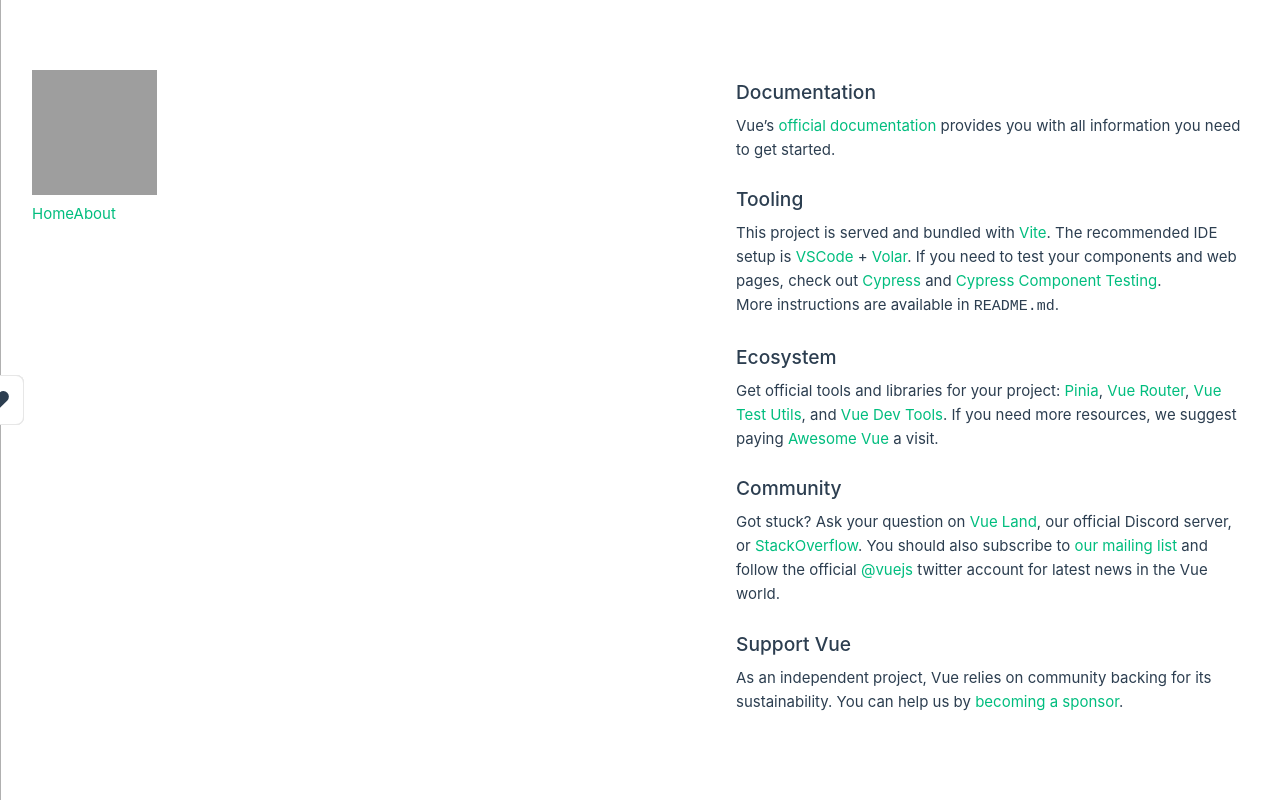
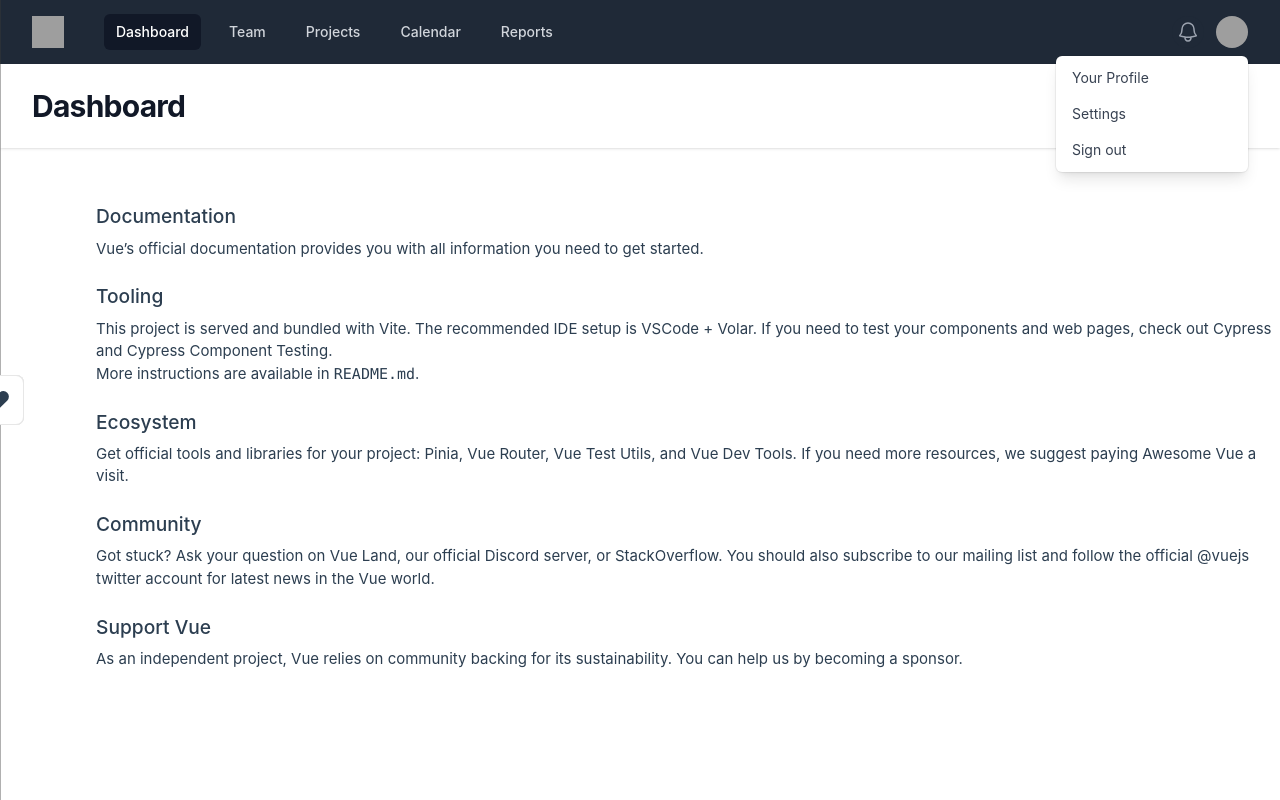
Before and after one commit to Uhelliton/movies-vue, a Vue app: page / in a window 1280 px wide. Built offline with nearby package versions, Linux system fonts and the light colour scheme; grey boxes are pictures that could not be loaded.

Commit message:
build: config tailwind

```diff
--- /dev/null
+++ b/postcss.config.js
@@ -0,0 +1,6 @@
+module.exports = {
+  plugins: {
+    tailwindcss: {},
+    autoprefixer: {},
+  },
+}
--- a/src/App.vue
+++ b/src/App.vue
@@ -2,16 +2,125 @@
 </script>
 
 <template>
-  <header>
-    <img alt="Vue logo" class="logo" src="@/assets/logo.svg" width="125" height="125" />
+  <div class="min-h-full">
+    <nav class="bg-gray-800">
+      <div class="mx-auto max-w-7xl px-4 sm:px-6 lg:px-8">
+        <div class="flex h-16 items-center justify-between">
+          <div class="flex items-center">
+            <div class="flex-shrink-0">
+              <img class="h-8 w-8" src="https://tailwindui.com/img/logos/mark.svg?color=indigo&shade=500" alt="Your Company">
+            </div>
+            <div class="hidden md:block">
+              <div class="ml-10 flex items-baseline space-x-4">
+                <!-- Current: "bg-gray-900 text-white", Default: "text-gray-300 hover:bg-gray-700 hover:text-white" -->
+                <a href="#" class="bg-gray-900 text-white rounded-md px-3 py-2 text-sm font-medium" aria-current="page">Dashboard</a>
+                <a href="#" class="text-gray-300 hover:bg-gray-700 hover:text-white rounded-md px-3 py-2 text-sm font-medium">Team</a>
+                <a href="#" class="text-gray-300 hover:bg-gray-700 hover:text-white rounded-md px-3 py-2 text-sm font-medium">Projects</a>
+                <a href="#" class="text-gray-300 hover:bg-gray-700 hover:text-white rounded-md px-3 py-2 text-sm font-medium">Calendar</a>
+                <a href="#" class="text-gray-300 hover:bg-gray-700 hover:text-white rounded-md px-3 py-2 text-sm font-medium">Reports</a>
+              </div>
+            </div>
+          </div>
+          <div class="hidden md:block">
+            <div class="ml-4 flex items-center md:ml-6">
+              <button type="button" class="rounded-full bg-gray-800 p-1 text-gray-400 hover:text-white focus:outline-none focus:ring-2 focus:ring-white focus:ring-offset-2 focus:ring-offset-gray-800">
+                <span class="sr-only">View notifications</span>
+                <svg class="h-6 w-6" fill="none" viewBox="0 0 24 24" stroke-width="1.5" stroke="currentColor" aria-hidden="true">
+                  <path stroke-linecap="round" stroke-linejoin="round" d="M14.857 17.082a23.848 23.848 0 005.454-1.31A8.967 8.967 0 0118 9.75v-.7V9A6 6 0 006 9v.75a8.967 8.967 0 01-2.312 6.022c1.733.64 3.56 1.085 5.455 1.31m5.714 0a24.255 24.255 0 01-5.714 0m5.714 0a3 3 0 11-5.714 0" />
+                </svg>
+              </button>
 
-    <div class="wrapper">
-      <nav>
-        <RouterLink to="/">Home</RouterLink>
-        <RouterLink to="/about">About</RouterLink>
-      </nav>
-    </div>
-  </header>
+              <!-- Profile dropdown -->
+              <div class="relative ml-3">
+                <div>
+                  <button type="button" class="flex max-w-xs items-center rounded-full bg-gray-800 text-sm focus:outline-none focus:ring-2 focus:ring-white focus:ring-offset-2 focus:ring-offset-gray-800" id="user-menu-button" aria-expanded="false" aria-haspopup="true">
+                    <span class="sr-only">Open user menu</span>
+                    <img class="h-8 w-8 rounded-full" src="https://images.unsplash.com/photo-1472099645785-5658abf4ff4e?ixlib=rb-1.2.1&ixid=eyJhcHBfaWQiOjEyMDd9&auto=format&fit=facearea&facepad=2&w=256&h=256&q=80" alt="">
+                  </button>
+                </div>
+
+                <!--
+                  Dropdown menu, show/hide based on menu state.
+
+                  Entering: "transition ease-out duration-100"
+                    From: "transform opacity-0 scale-95"
+                    To: "transform opacity-100 scale-100"
+                  Leaving: "transition ease-in duration-75"
+                    From: "transform opacity-100 scale-100"
+                    To: "transform opacity-0 scale-95"
+                -->
+                <div class="absolute right-0 z-10 mt-2 w-48 origin-top-right rounded-md bg-white py-1 shadow-lg ring-1 ring-black ring-opacity-5 focus:outline-none" role="menu" aria-orientation="vertical" aria-labelledby="user-menu-button" tabindex="-1">
+                  <!-- Active: "bg-gray-100", Not Active: "" -->
+                  <a href="#" class="block px-4 py-2 text-sm text-gray-700" role="menuitem" tabindex="-1" id="user-menu-item-0">Your Profile</a>
+                  <a href="#" class="block px-4 py-2 text-sm text-gray-700" role="menuitem" tabindex="-1" id="user-menu-item-1">Settings</a>
+                  <a href="#" class="block px-4 py-2 text-sm text-gray-700" role="menuitem" tabindex="-1" id="user-menu-item-2">Sign out</a>
+                </div>
+              </div>
+            </div>
+          </div>
+          <div class="-mr-2 flex md:hidden">
+            <!-- Mobile menu button -->
+            <button type="button" class="inline-flex items-center justify-center rounded-md bg-gray-800 p-2 text-gray-400 hover:bg-gray-700 hover:text-white focus:outline-none focus:ring-2 focus:ring-white focus:ring-offset-2 focus:ring-offset-gray-800" aria-controls="mobile-menu" aria-expanded="false">
+              <span class="sr-only">Open main menu</span>
+              <!-- Menu open: "hidden", Menu closed: "block" -->
+              <svg class="block h-6 w-6" fill="none" viewBox="0 0 24 24" stroke-width="1.5" stroke="currentColor" aria-hidden="true">
+                <path stroke-linecap="round" stroke-linejoin="round" d="M3.75 6.75h16.5M3.75 12h16.5m-16.5 5.25h16.5" />
+              </svg>
+              <!-- Menu open: "block", Menu closed: "hidden" -->
+              <svg class="hidden h-6 w-6" fill="none" viewBox="0 0 24 24" stroke-width="1.5" stroke="currentColor" aria-hidden="true">
+                <path stroke-linecap="round" stroke-linejoin="round" d="M6 18L18 6M6 6l12 12" />
+              </svg>
+            </button>
+          </div>
+        </div>
+      </div>
+
+      <!-- Mobile menu, show/hide based on menu state. -->
+      <div class="md:hidden" id="mobile-menu">
+        <div class="space-y-1 px-2 pb-3 pt-2 sm:px-3">
+          <!-- Current: "bg-gray-900 text-white", Default: "text-gray-300 hover:bg-gray-700 hover:text-white" -->
+          <a href="#" class="bg-gray-900 text-white block rounded-md px-3 py-2 text-base font-medium" aria-current="page">Dashboard</a>
+          <a href="#" class="text-gray-300 hover:bg-gray-700 hover:text-white block rounded-md px-3 py-2 text-base font-medium">Team</a>
+          <a href="#" class="text-gray-300 hover:bg-gray-700 hover:text-white block rounded-md px-3 py-2 text-base font-medium">Projects</a>
+          <a href="#" class="text-gray-300 hover:bg-gray-700 hover:text-white block rounded-md px-3 py-2 text-base font-medium">Calendar</a>
+          <a href="#" class="text-gray-300 hover:bg-gray-700 hover:text-white block rounded-md px-3 py-2 text-base font-medium">Reports</a>
+        </div>
+        <div class="border-t border-gray-700 pb-3 pt-4">
+          <div class="flex items-center px-5">
+            <div class="flex-shrink-0">
+              <img class="h-10 w-10 rounded-full" src="https://images.unsplash.com/photo-1472099645785-5658abf4ff4e?ixlib=rb-1.2.1&ixid=eyJhcHBfaWQiOjEyMDd9&auto=format&fit=facearea&facepad=2&w=256&h=256&q=80" alt="">
+            </div>
+            <div class="ml-3">
+              <div class="text-base font-medium leading-none text-white">Tom Cook</div>
+              <div class="text-sm font-medium leading-none text-gray-400">tom@example.com</div>
+            </div>
+            <button type="button" class="ml-auto flex-shrink-0 rounded-full bg-gray-800 p-1 text-gray-400 hover:text-white focus:outline-none focus:ring-2 focus:ring-white focus:ring-offset-2 focus:ring-offset-gray-800">
+              <span class="sr-only">View notifications</span>
+              <svg class="h-6 w-6" fill="none" viewBox="0 0 24 24" stroke-width="1.5" stroke="currentColor" aria-hidden="true">
+                <path stroke-linecap="round" stroke-linejoin="round" d="M14.857 17.082a23.848 23.848 0 005.454-1.31A8.967 8.967 0 0118 9.75v-.7V9A6 6 0 006 9v.75a8.967 8.967 0 01-2.312 6.022c1.733.64 3.56 1.085 5.455 1.31m5.714 0a24.255 24.255 0 01-5.714 0m5.714 0a3 3 0 11-5.714 0" />
+              </svg>
+            </button>
+          </div>
+          <div class="mt-3 space-y-1 px-2">
+            <a href="#" class="block rounded-md px-3 py-2 text-base font-medium text-gray-400 hover:bg-gray-700 hover:text-white">Your Profile</a>
+            <a href="#" class="block rounded-md px-3 py-2 text-base font-medium text-gray-400 hover:bg-gray-700 hover:text-white">Settings</a>
+            <a href="#" class="block rounded-md px-3 py-2 text-base font-medium text-gray-400 hover:bg-gray-700 hover:text-white">Sign out</a>
+          </div>
+        </div>
+      </div>
+    </nav>
+
+    <header class="bg-white shadow">
+      <div class="mx-auto max-w-7xl px-4 py-6 sm:px-6 lg:px-8">
+        <h1 class="text-3xl font-bold tracking-tight text-gray-900">Dashboard</h1>
+      </div>
+    </header>
+    <main>
+      <div class="mx-auto max-w-7xl py-6 sm:px-6 lg:px-8">
+        <!-- Your content -->
+      </div>
+    </main>
+  </div>
 
   <RouterView />
 </template>
--- a/src/presentation/styles/main.css
+++ b/src/presentation/styles/main.css
@@ -1,35 +1,5 @@
 @import 'base.css';
 
-#app {
-  max-width: 1280px;
-  margin: 0 auto;
-  padding: 2rem;
-
-  font-weight: normal;
-}
-
-a,
-.green {
-  text-decoration: none;
-  color: hsla(160, 100%, 37%, 1);
-  transition: 0.4s;
-}
-
-@media (hover: hover) {
-  a:hover {
-    background-color: hsla(160, 100%, 37%, 0.2);
-  }
-}
-
-@media (min-width: 1024px) {
-  body {
-    display: flex;
-    place-items: center;
-  }
-
-  #app {
-    display: grid;
-    grid-template-columns: 1fr 1fr;
-    padding: 0 2rem;
-  }
-}
+@tailwind base;
+@tailwind components;
+@tailwind utilities
--- /dev/null
+++ b/tailwind.config.js
@@ -0,0 +1,11 @@
+/** @type {import('tailwindcss').Config} */
+export default {
+  content: [
+    "./index.html",
+    "./src/**/*.{vue,js,ts,jsx,tsx}",
+  ],
+  theme: {
+    extend: {},
+  },
+  plugins: [],
+}
```
